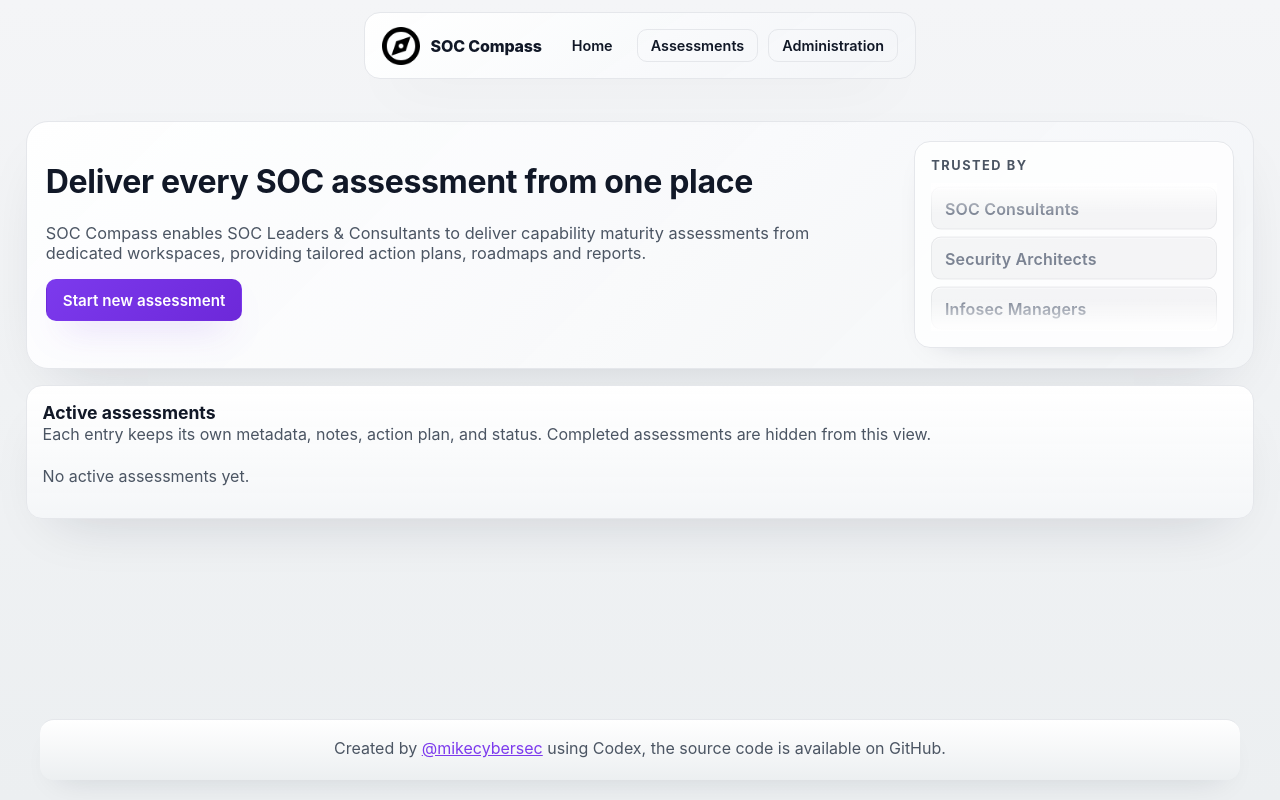
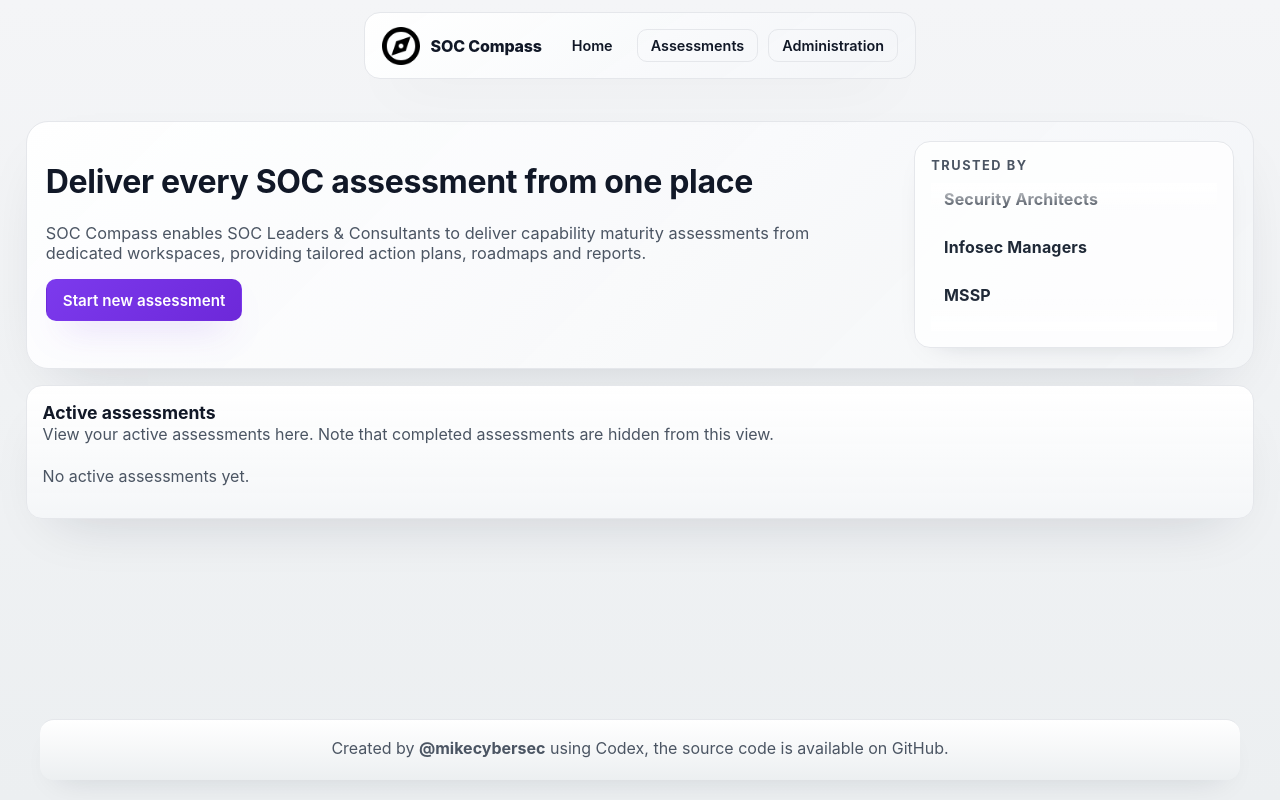
Before and after one commit to mikecybersec/SOC-Compass, a React (Vite) app in the folder soc-improvement-app/: page / in a window 1280 px wide. Built offline with nearby package versions, Linux system fonts and the light colour scheme.

Commit message:
Tweak footer link styling and active assessments copy

```diff
--- a/soc-improvement-app/src/index.css
+++ b/soc-improvement-app/src/index.css
@@ -484,6 +484,17 @@ button, input, select, textarea {
   line-height: 1.5;
 }
 
+.app-footer a {
+  color: var(--muted);
+  font-weight: 700;
+  text-decoration: none;
+}
+
+.app-footer a:hover {
+  color: var(--text);
+  text-decoration: underline;
+}
+
 .sidebar {
   background: var(--sidebar-bg);
   border: 1px solid #e5e5e5;
@@ -943,12 +954,9 @@ label {
 .trusted-item {
   padding: 0.65rem 0.8rem;
   border-radius: 10px;
-  background: rgba(15, 23, 42, 0.035);
-  border: 1px solid rgba(15, 23, 42, 0.06);
-  color: #7b8393;
-  font-weight: 600;
+  color: #1f2937;
+  font-weight: 700;
   letter-spacing: 0.01em;
-  box-shadow: inset 0 1px 0 rgba(255, 255, 255, 0.6);
 }
 
 @keyframes trusted-scroll {
--- a/soc-improvement-app/src/pages/Home.jsx
+++ b/soc-improvement-app/src/pages/Home.jsx
@@ -34,6 +34,9 @@ const trustedRoles = [
   'SOC Consultants',
   'Security Architects',
   'Infosec Managers',
+  'MSSP',
+  'Enterprises',
+  'SMBs',
 ];
 
 const ModeSelectionModal = ({ open, onClose, onSelectSolo }) => {
@@ -380,12 +383,11 @@ const Home = ({
 
       <div className="home-grid">
         <Card>
-          <CardHeader className="flex-between align-start">
+              <CardHeader className="flex-between align-start">
             <div>
               <CardTitle>Active assessments</CardTitle>
               <CardDescription>
-                Each entry keeps its own metadata, notes, action plan, and status. Completed assessments are hidden from this
-                view.
+                View your active assessments here. Note that completed assessments are hidden from this view.
               </CardDescription>
             </div>
           </CardHeader>
```
